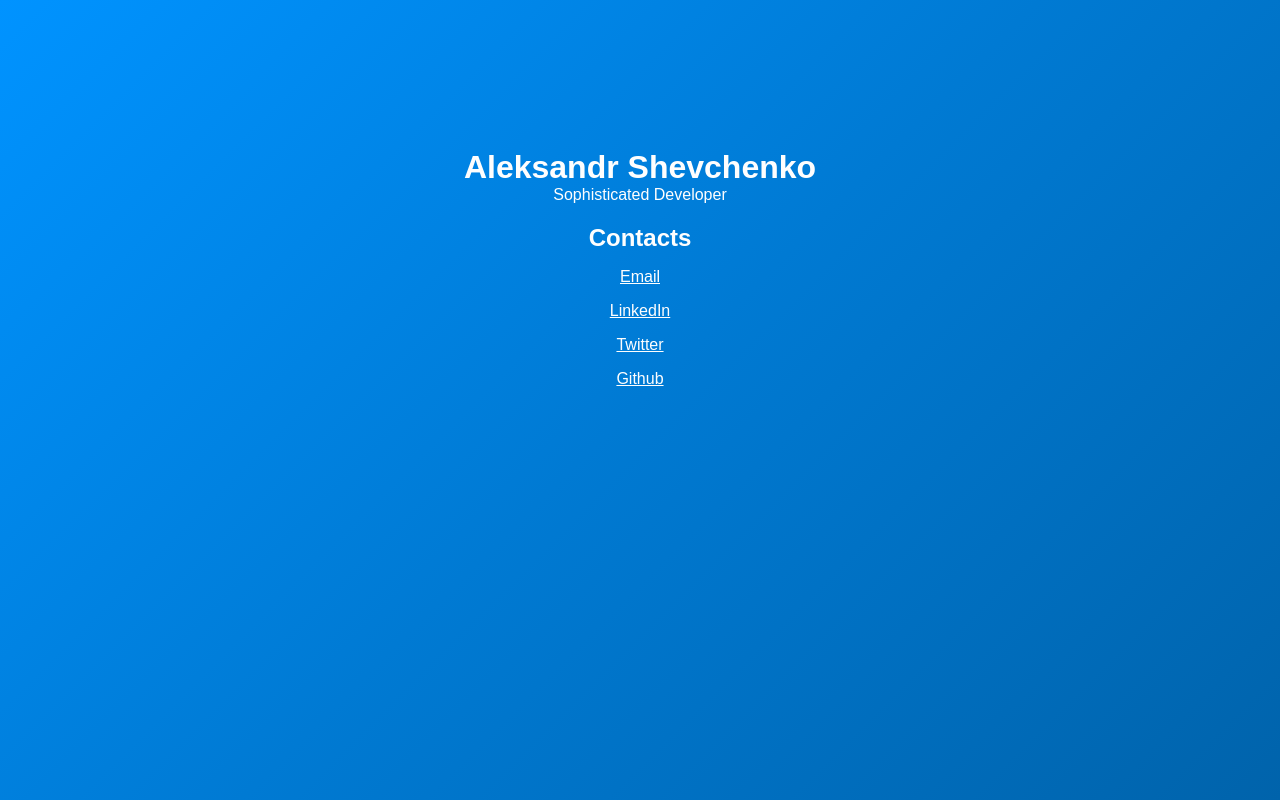
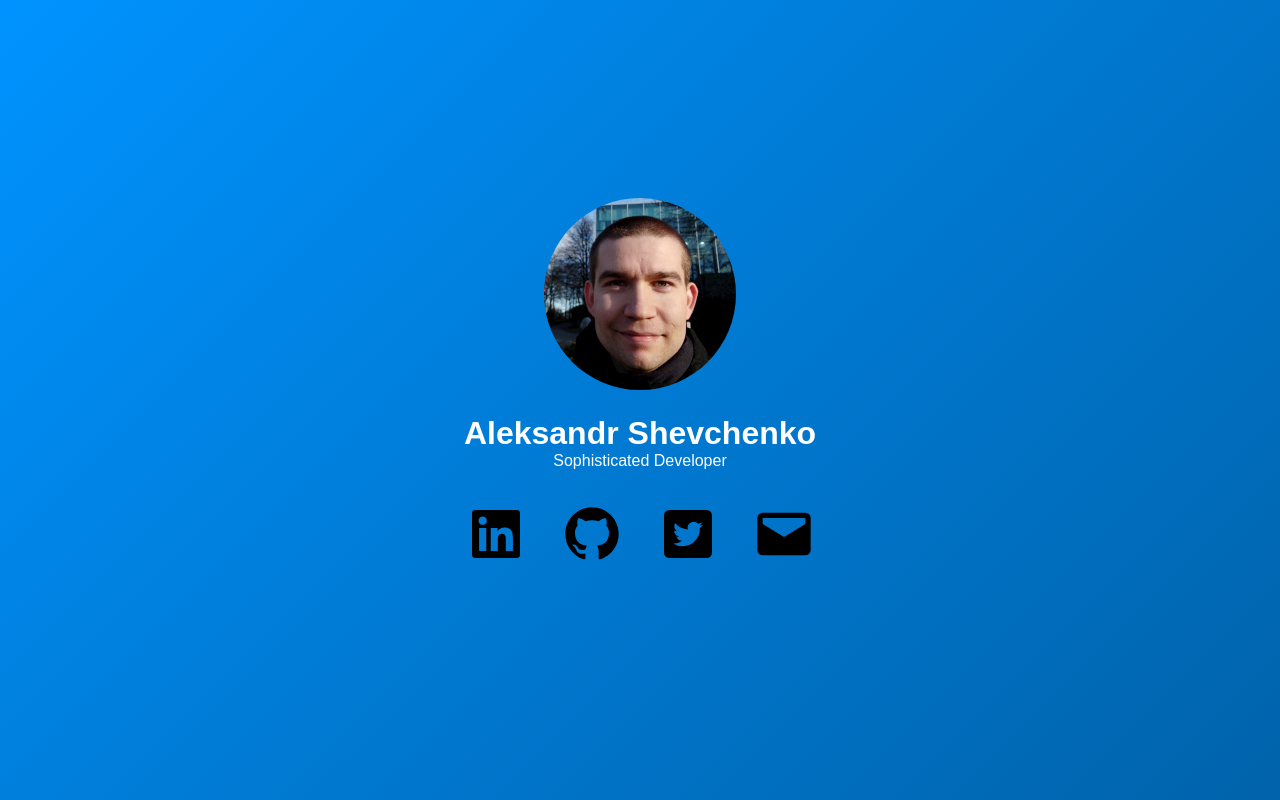
Before and after one commit to sheff146/sheff146.github.io, an Eleventy site: page src/pages/index.liquid in a window 1280 px wide. Built offline with nearby package versions, Linux system fonts and the light colour scheme; Eleventy itself is replaced by a stand-in of ours; files that its build step writes are made by us from their sources.

Commit message:
Refactor layout and styles

```diff
--- a/src/pages/index.liquid
+++ b/src/pages/index.liquid
@@ -3,30 +3,34 @@ permalink: /index.html
 layout: page.liquid
 header_text: Aleksandr Shevchenko
 desc_text: Sophisticated Developer
+alt_text: Photo of Aleksandr Shevchenko
 contacts_text: Contacts
 contacts:
-  - 'name': Email
+  - 'name': LinkedIn
+    'img': linkedin.svg
+    'href': https://www.linkedin.com/in/ashev146/
+  - 'name': Github
+    'img': github.svg
+    'href': https://github.com/sheff146
+  - 'name': Twitter
+    'img': twitter.svg
+    'href': https://twitter.com/sheff146
+  - 'name': E-mail
+    'img': mail.svg
     'href': mailto:alexandre.shevchenko@gmail.com
-  - 'name': LinkedIn
-    'href': https://www.linkedin.com/in/ashev146/
-  - 'name': Twitter
-    'href': https://twitter.com/sheff146
-  - 'name': Github
-    'href': https://github.com/sheff146
 ---
 <main class="main">
+  <img class="main__photo" src="images/photo.jpg" alt="{{ alt_text }}"/>
   <h1 class="main__title">{{ header_text }}</h1>
   <p class="main__desc">{{ desc_text }}</p>
   <section class="main__section section">
-    <h2 class="section__title">{{ contacts_text }}</h2>
+    <h2 class="section__title visually-hidden">{{ contacts_text }}</h2>
     <nav class="section__nav nav">
-      <ul>
+      <ul class="nav__list">
         {% for contact in contacts %}
-          <li><a href="{{ contact.href }}"><span class="nav__title">{{ contact.name }}</span></a></li>
+          <li class="nav__list-item"><a class="nav__link" href="{{ contact.href }}" title="{{ contact.name }}"><img
+                src="images/{{ contact.img }}" class="nav__img icon" aria-hidden="true" alt="{{ contact.name }}"/></a></li>
         {% endfor %}
-        {% comment %}<li><a href="mailto:alexandre.shevchenko@gmail.com" title="Email"><img src="images/gmail.svg"{% endcomment %}
-                                                                               {% comment %}class="icon"/><span{% endcomment %}
-          {% comment %}class="title">Email</span></a></li>{% endcomment %}
       </ul>
     </nav>
   </section>
--- a/src/styles/styles.css
+++ b/src/styles/styles.css
@@ -1,5 +1,12 @@
 *, *::before, *::after {
   box-sizing: border-box;
+}
+
+:root {
+  --bg-color: rgba(0, 122, 211, 1);
+  --bg-image: linear-gradient(315deg, rgba(0, 99, 171, 1) 0%, rgba(0, 122, 211, 1) 50%, rgba(0, 147, 255, 1) 100%);
+  --text-color: #FEFEFE;
+  --link-active-color: #FEFEFE;
 }
 
 .page {
@@ -8,16 +15,25 @@
 }
 
 .page__body {
+  display: flex;
+  align-items: center;
+  align-content: center;
+  justify-content: center;
   min-height: 100%;
   margin: 0;
-  background-color: rgba(0,122,211,1);
-  background-image: linear-gradient(315deg, rgba(0,99,171,1) 0%, rgba(0,122,211,1) 50%, rgba(0,147,255,1) 100%);
-  color: #FEFEFE;
+  background-color: var(--bg-color);
+  background-image: var(--bg-image);
+  color: var(--text-color);
 }
 
 .main {
   text-align: center;
-  padding-top: 10%;
+}
+
+.main__photo {
+  width: 192px;
+  height: 192px;
+  border-radius: 50%;
 }
 
 .main__title {
@@ -28,30 +44,39 @@
   margin-top: 0;
 }
 
-.main__section {}
-
-.section {}
-
-.section__title {
-  margin-bottom: 0;
-}
-
-.section__nav {}
-
-.nav {
-
-}
-
-.nav ul {
+.nav__list {
   list-style: none;
   padding: 0;
   margin: 1em;
+  display: flex;
+  justify-content: space-between;
 }
 
-.nav li {
+.nav__list-item {
   margin: 1em;
 }
 
-.nav a {
-  color: #FEFEFE;
+.nav__link {
+  display: inline-block;
 }
+
+.nav__link:hover,
+.nav__link:focus {
+  outline: none;
+  background-color: var(--link-active-color);
+}
+
+.nav__img {
+  width: 64px;
+  height: 64px;
+}
+
+.visually-hidden:not(:focus):not(:active) {
+  clip: rect(0 0 0 0);
+  clip-path: inset(50%);
+  height: 1px;
+  overflow: hidden;
+  position: absolute;
+  white-space: nowrap;
+  width: 1px;
+}
```
